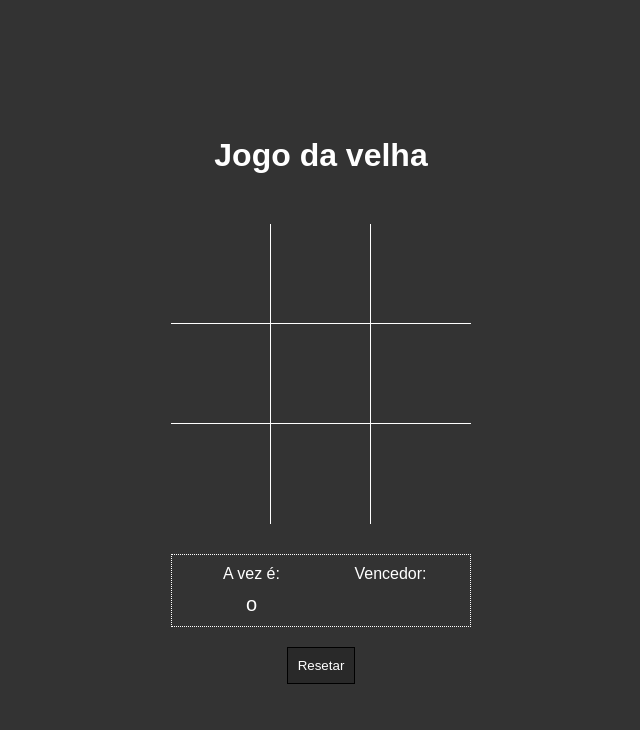
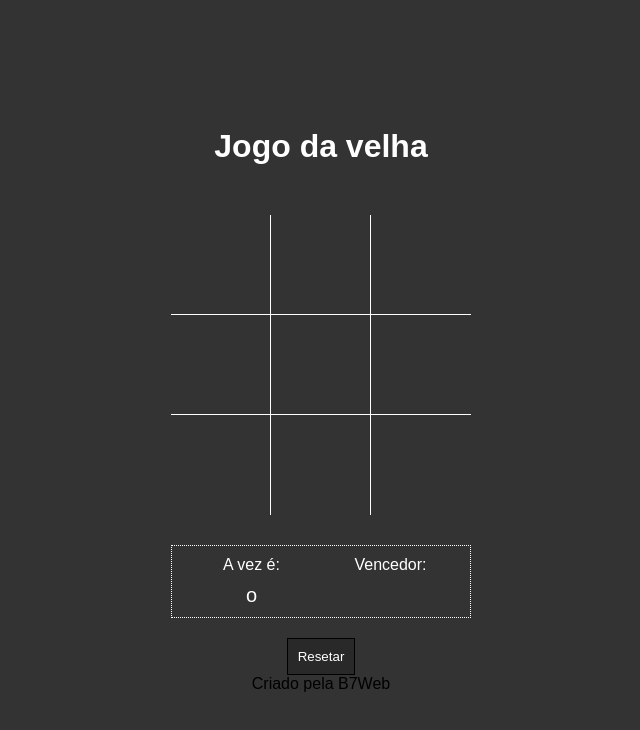
Before and after one commit to gersongt2/Projeto-4---Jogo-da-velha, a plain HTML site: page index.html in a window 1280 px wide. Shown: the whole page, without its empty margins (319-959 px from the left). Drawn offline with Linux system fonts and the light colour scheme.

Commit message:
Update index.html

```diff
--- a/index.html
+++ b/index.html
@@ -37,6 +37,8 @@
 
     <button class="reset">Resetar</button>
 
+    <footer>Criado pela B7Web</footer>
+
     <script src="script.js"></script>
 </body>
 </html>
```
